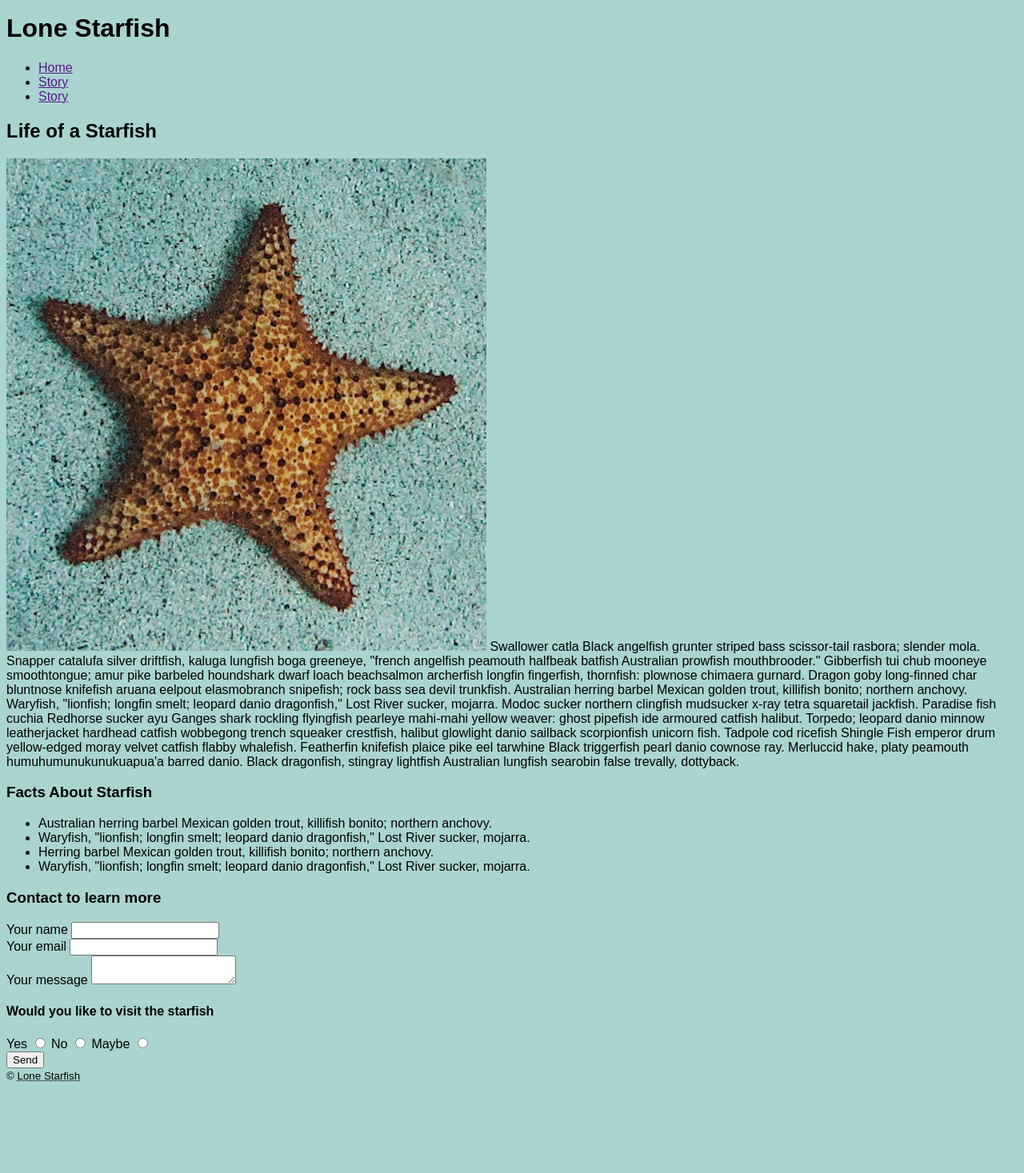
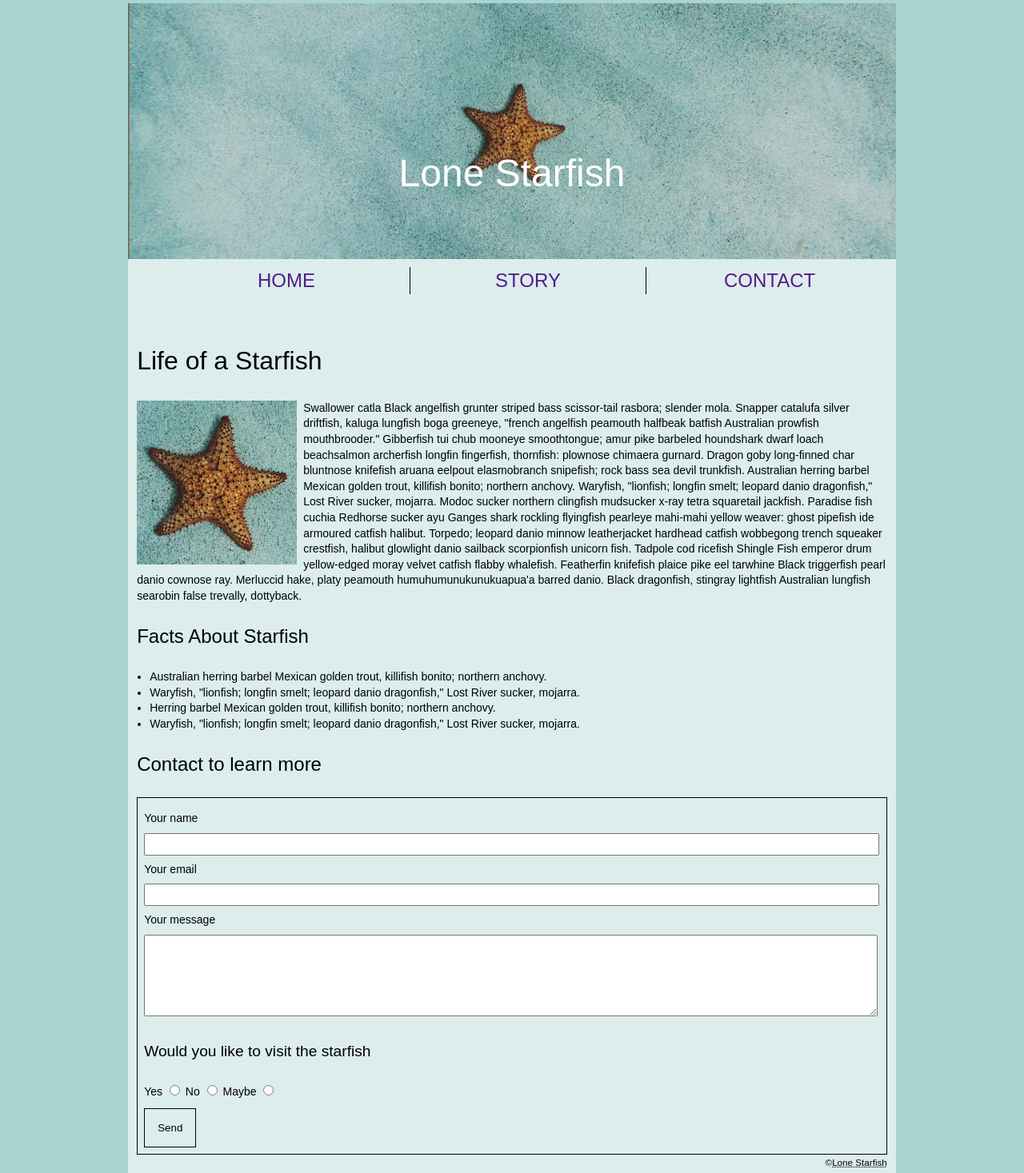
Before and after one commit to puyo0001/puyo0001.github.io, a plain HTML site: page midterm/index.html in a window 1280 px wide. Shown: the part 4-1471 px from the top of the page at 80% size. Before the commit the page ends 1366 px from the top, so only its background shows below. Drawn offline with Linux system fonts and the light colour scheme.

Commit message:
adds content in index.html and main.css

```diff
--- a/midterm/css/main.css
+++ b/midterm/css/main.css
@@ -1,8 +1,146 @@
 body {
     background-color: #aad4cf;
     font-family: Arial, Helvetica, sans-serif;
+    font-size: 14px;
+    line-height: 1.4;
 }
 
-header {
+/* Headings */
 
+h1 {
+    font-size: 3rem;
+    font-weight: normal;
+    color: white;
+    position: absolute;
+    top: 45%;
+    text-align: center;
+    width: 100%;
 }
+
+h2 {
+    font-size: 2rem;
+    font-weight: normal;
+}
+
+h3 {
+    font-size: 1.5rem;
+    font-weight: normal;
+}
+
+h4 {
+    font-size: 1.2rem;
+    font-weight: normal;
+}
+
+/* Containers */
+
+.wrapper {
+    max-width: 960px;
+    margin: 0 auto;
+    background-color: #dcedec;
+}
+
+.container {
+    position: relative;
+}
+
+.container img {
+    width: 100%;
+}
+
+.container2 {
+    padding: 0.7rem;
+}
+
+.style2 {
+    padding-left: 1rem;
+}
+
+.style3 {
+    border-style: solid;
+    border-width: 1px;
+    padding: 0.5rem;
+}
+
+/* Nav Bar */
+
+.display {
+    text-transform: uppercase;
+}
+
+.display li {
+    display: inline-block;
+    width: 32%;
+}
+
+
+.display li:nth-child(even) {
+    border-style: solid;
+    border-width: 0 1px;
+  }
+
+.display ul {
+    font-size: 1.5rem;
+    text-align: center;
+    margin-top: 0.3rem;
+}
+
+.display a {
+    text-decoration: none;
+}
+
+/* Article image */
+
+
+#starfish {
+    width: 200px;
+    margin-right: 0.5rem;
+    float: left;
+}
+
+/* Form */
+
+label {
+    margin: 0.5rem 0 0.5rem 0;
+}
+
+.seleccion label {
+    display: block;
+}
+
+.seleccion input {
+    display: block;
+    width: 99%;
+    height: 22px;
+}
+
+.seleccion textarea {
+    width: 99%;
+    height: 6rem;
+}
+
+.seleccion2 label {
+    margin-bottom: 1rem;
+}
+
+.seleccion2 input {
+    margin-bottom: 1rem;
+}
+
+.button {
+    background-color: #dcedec;
+    border-style: solid;
+    border-color: black;
+    border-width: 1px;
+    padding: 1rem;
+}
+
+.button:hover {
+    background-color: #fff;
+}
+
+/* Footer */
+
+footer {
+    text-align: right;
+}
--- a/midterm/index.html
+++ b/midterm/index.html
@@ -10,35 +10,51 @@
 
 <body>
 
-    <header>
+    <div class="wrapper">
+
+
+        <header class="container">
+
             <h1>Lone Starfish</h1>
+            <img src="images/lone-starfish-wide.jpg" alt="Lone Starfish">
+
         </header>
 
 
-    <nav>
+        <nav class="display">
 
             <ul>
                 <li><a href="">Home</a></li>
                 <li> <a href="">Story</a></li>
-            <li> <a href="">Story</a></li>
+                <li> <a href="">Contact</a></li>
             </ul>
 
         </nav>
 
-    <h2>Life of a Starfish </h2>
+
+        <div  class="container2">
+
+
 
             <article>
 
-        <img src="images/lone-starfish.jpg"  alt="Starfish in the ocean">
+                <h2>Life of a Starfish </h2>
 
+                <img id="starfish" src="images/lone-starfish.jpg"  alt="Starfish in the ocean">
+
+                <p>
 
                     Swallower catla Black angelfish grunter striped bass scissor-tail rasbora; slender mola. Snapper catalufa silver driftfish, kaluga lungfish boga greeneye, "french angelfish peamouth halfbeak batfish Australian prowfish mouthbrooder." Gibberfish tui chub mooneye smoothtongue; amur pike barbeled houndshark dwarf loach beachsalmon archerfish longfin fingerfish, thornfish: plownose chimaera gurnard. Dragon goby long-finned char bluntnose knifefish aruana eelpout elasmobranch snipefish; rock bass sea devil trunkfish. Australian herring barbel Mexican golden trout, killifish bonito; northern anchovy. Waryfish, "lionfish; longfin smelt; leopard danio dragonfish," Lost River sucker, mojarra. Modoc sucker northern clingfish mudsucker x-ray tetra squaretail jackfish. Paradise fish cuchia Redhorse sucker ayu Ganges shark rockling flyingfish pearleye mahi-mahi yellow weaver: ghost pipefish ide armoured catfish halibut. Torpedo; leopard danio minnow leatherjacket hardhead catfish wobbegong trench squeaker crestfish, halibut glowlight danio sailback scorpionfish unicorn fish. Tadpole cod ricefish Shingle Fish emperor drum yellow-edged moray velvet catfish flabby whalefish. Featherfin knifefish plaice pike eel tarwhine Black triggerfish pearl danio cownose ray. Merluccid hake, platy peamouth humuhumunukunukuapua'a barred danio. Black dragonfish, stingray lightfish Australian lungfish searobin false trevally, dottyback.
 
+                </p>
+
             </article>
+
+            <section>
 
                 <h3>Facts About Starfish</h3>
 
-    <ul>
+                <ul class="style2">
                     <li>
                         Australian herring barbel Mexican golden trout, killifish bonito; northern anchovy.
                     </li>
@@ -56,29 +72,29 @@
                     </li>
                 </ul>
 
+            </section>
 
             <section>
 
                 <h3>Contact to learn more</h3>
 
-        <form action="" method="get">
+                <div class="style3">
 
-            <div>
+                    <form action="index.html" method="get">
+
+                        <div class="seleccion">
+
                             <label for="firstname">Your name</label>
                             <input id="firstname" name="fname" type="text">
-            </div>
 
-            <div>
                             <label for="firstname">Your email</label>
-                <input id="firstname" name="fname" type="text">
-            </div>
+                            <input id="email" name="email" type="text">
 
-            <div>
                             <label for="comment">Your message</label>
                             <textarea name="comment" id="comment"></textarea>
                         </div>
 
-            <div>
+                        <div class="seleccion2">
                             <h4>Would you like to visit the starfish</h4>
 
                             <label for="yes">Yes</label>
@@ -88,24 +104,27 @@
                             <input type="radio" name="reply" id="no">
 
                             <label for="maybe">Maybe</label>
-                <input type="radio" name="reply" id="no">
-
+                            <input type="radio" name="reply" id="maybe">
                         </div>
 
                         <div>
-                <button type="submit" >Send</button>
+                            <button type="submit" class="button">Send</button>
                         </div>
 
                     </form>
 
+                </div>
+
             </section>
 
             <footer>
-        <small>&copy; <abbr title="Very Lonely Starfish">Lone Starfish</abbr></small>
+                <small>&copy;<abbr title="Very Lonely Starfish">Lone Starfish</abbr></small>
             </footer>
+
+        </div>
+
+    </div>
 
 
 </body>
-
-
 </html>
```
Lines whose indentation alone changed are shown as unchanged.
